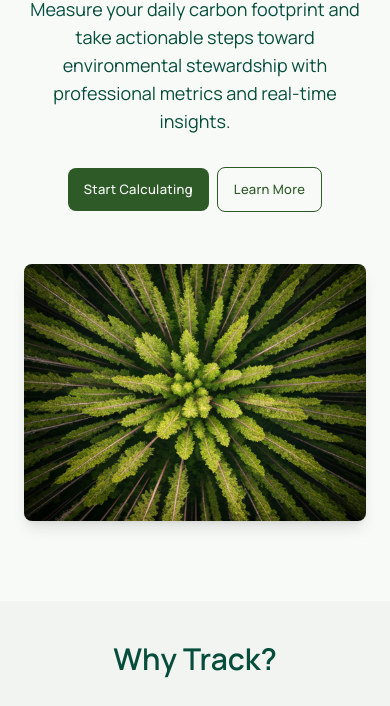
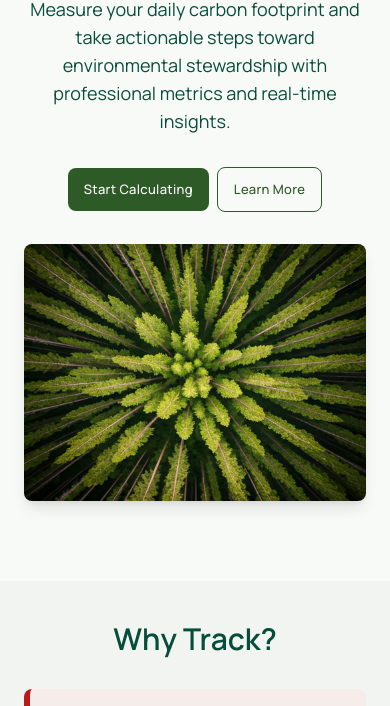
Before and after one commit to frevszz/FarellDio_WebDev_Seeker, a website: page public/index.html in a window 390 px wide. Shown: the part 377-1083 px from the top of the page. Drawn offline with nearby package versions, Linux system fonts and the light colour scheme.

Commit message:
fix posisi hero image

```diff
--- a/public/index.html
+++ b/public/index.html
@@ -85,7 +85,7 @@
       <!-- HERO -->
       <section class="hero w-full bg-[#F8FAF7] py-10 md:py-20 h-auto">
         <div
-          class="max-w-7xl mx-auto px-6 grid grid-cols-1 md:grid-cols-2 md:mt-20  mb-10 md:mb-20 gap-8"
+          class="max-w-7xl mx-auto px-6 grid grid-cols-1 md:grid-cols-2 md:mt-20  mb-10 md:mb-20 gap-8 items-center"
         >
           <div class="text content md:mt-10 text-center md:text-left">
             <h1
@@ -127,7 +127,7 @@
           <div>
             <img
               src="./assets/img/hero-conten.png"
-              class="w-full rounded-lg shadow-lg mt-5 md:mt-0 aspect-[4/3] object-cover"
+              class="w-full rounded-lg shadow-lg aspect-[4/3] object-cover"
             />
           </div>
         </div>
```
